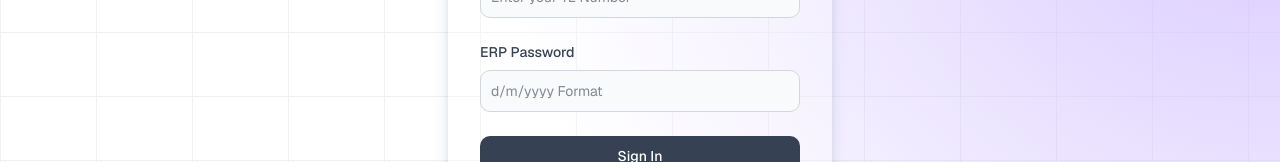
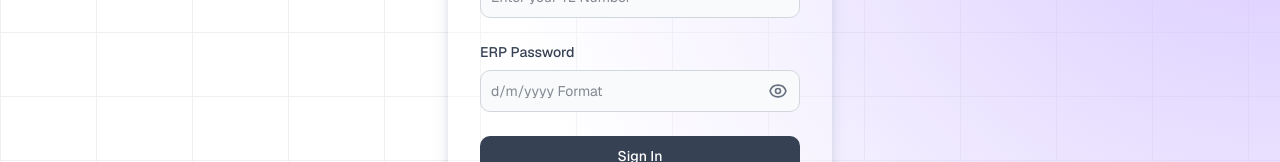
Before and after one commit to Nandith-0777/OnDotNext, a Next.js app: page / in a window 1280 px wide. Shown: the part 416-578 px from the top of the page. Built offline with nearby package versions, Linux system fonts and the light colour scheme.

Commit message:
few ui/ux changes

```diff
--- a/src/app/page.js
+++ b/src/app/page.js
@@ -81,6 +81,7 @@ export default function InputComponent() {
   const [isAdmin, setIsAdmin] = useState(false);
   const [showContributorsModal, setShowContributorsModal] = useState(false);
   const [isEditingContributors, setIsEditingContributors] = useState(false);
+  const [showPassword, setShowPassword] = useState(false);
   const [draftContributors, setDraftContributors] = useState([]);
   const [savingContributors, setSavingContributors] = useState(false);
   const [contributorsError, setContributorsError] = useState("");
@@ -484,15 +485,59 @@ export default function InputComponent() {
                     >
                       ERP Password
                     </label>
+                    <div className="relative">
                       <input
                         id="password"
-                      type="password"
+                        type={showPassword ? "text" : "password"}
                         value={password}
                         onChange={(e) => setPassword(e.target.value)}
-                      className="bg-gray-50 border border-gray-300 text-gray-900 text-sm rounded-lg focus:ring-indigo-500 focus:border-indigo-500 block w-full p-2.5"
+                        className="bg-gray-50 border border-gray-300 text-gray-900 text-sm rounded-lg focus:ring-indigo-500 focus:border-indigo-500 block w-full p-2.5 pr-10"
                         placeholder="d/m/yyyy Format"
                         required
                       />
+                      <button
+                        type="button"
+                        onClick={() => setShowPassword(!showPassword)}
+                        className="absolute inset-y-0 right-0 flex items-center pr-3 text-gray-500 hover:text-gray-700 focus:outline-none"
+                        aria-label={showPassword ? "Hide password" : "Show password"}
+                      >
+                        {showPassword ? (
+                          <svg
+                            className="w-5 h-5"
+                            fill="none"
+                            stroke="currentColor"
+                            viewBox="0 0 24 24"
+                          >
+                            <path
+                              strokeLinecap="round"
+                              strokeLinejoin="round"
+                              strokeWidth={2}
+                              d="M13.875 18.825A10.05 10.05 0 0112 19c-4.478 0-8.268-2.943-9.543-7a9.97 9.97 0 011.563-3.029m5.858.908a3 3 0 114.243 4.243M9.878 9.878l4.242 4.242M9.88 9.88l-3.29-3.29m7.532 7.532l3.29 3.29M3 3l3.29 3.29m0 0L3 3m3.29 3.29L3 3"
+                            />
+                          </svg>
+                        ) : (
+                          <svg
+                            className="w-5 h-5"
+                            fill="none"
+                            stroke="currentColor"
+                            viewBox="0 0 24 24"
+                          >
+                            <path
+                              strokeLinecap="round"
+                              strokeLinejoin="round"
+                              strokeWidth={2}
+                              d="M15 12a3 3 0 11-6 0 3 3 0 016 0z"
+                            />
+                            <path
+                              strokeLinecap="round"
+                              strokeLinejoin="round"
+                              strokeWidth={2}
+                              d="M2.458 12C3.732 7.943 7.523 5 12 5c4.478 0 8.268 2.943 9.542 7-1.274 4.057-5.064 7-9.542 7-4.477 0-8.268-2.943-9.542-7z"
+                            />
+                          </svg>
+                        )}
+                      </button>
+                    </div>
                   </div>
                   <button
                     type="submit"
@@ -601,7 +646,8 @@ export default function InputComponent() {
                             </span>
                             <span className="text-lg sm:text-xl md:text-2xl font-semibold text-gray-600">%</span>
                           </div>
-                          <div className="w-full bg-gray-200 rounded-full h-2.5 sm:h-3 overflow-hidden">
+                          <div className="w-full mt-1 sm:mt-2">
+                            <div className="mx-2 sm:mx-4 bg-gray-200 rounded-full h-2.5 sm:h-3 overflow-hidden">
                               <div
                                 className={`h-2.5 sm:h-3 rounded-full transition-all duration-1000 ease-out ${
                                 courseSummary.totalPercentage < 75
@@ -610,6 +656,7 @@ export default function InputComponent() {
                                 }`}
                                 style={{ width: `${courseSummary.totalPercentage}%` }}
                               ></div>
+                            </div>
                           </div>
                         </div>
 
@@ -678,15 +725,17 @@ export default function InputComponent() {
                           {stats.percentage.toFixed(2)}%
                         </span>
                       </div>
-                      <div className="w-full bg-gray-200 rounded-full h-2 sm:h-2.5 my-2 sm:my-3 overflow-hidden">
+                      <div className="w-full my-2 sm:my-3">
+                        <div className="mx-2 sm:mx-4 bg-gray-200 rounded-full h-2.5 sm:h-3 overflow-hidden">
                           <div
-                          className={`h-2 sm:h-2.5 rounded-full transition-all duration-1000 ease-out ${
+                            className={`h-2.5 sm:h-3 rounded-full transition-all duration-1000 ease-out ${
                             stats.percentage < 75
                               ? "bg-gradient-to-r from-red-700 to-red-500"
                               : "bg-gradient-to-r from-green-600 to-green-500"
                           }`}
                           style={{ width: `${stats.percentage}%` }}
                         ></div>
+                        </div>
                       </div>
                       {/*  Show disabled reason OR normal stats */}
                       {stats.disabledReason ? (
@@ -763,7 +812,12 @@ export default function InputComponent() {
             <button
               type="button"
               onClick={() => setShowContributorsModal(true)}
-              className="fixed bottom-4 right-4 z-30 h-10 w-10 sm:h-11 sm:w-11 rounded-full bg-gradient-to-br from-purple-500/80 to-pink-500/80 shadow-lg shadow-purple-500/40 border border-white/40 flex items-center justify-center text-xl sm:text-2xl hover:scale-105 active:scale-95 transition-transform backdrop-blur-md"
+              className="fixed bottom-4 right-4 z-30 h-10 w-10 sm:h-11 sm:w-11 rounded-full bg-gradient-to-br from-purple-500/90 to-pink-500/90 shadow-lg shadow-purple-500/40 border border-white/50 flex items-center justify-center text-xl sm:text-2xl hover:scale-105 active:scale-95 transition-transform backdrop-blur-md will-change-transform"
+              style={{
+                WebkitBackfaceVisibility: 'hidden',
+                backfaceVisibility: 'hidden',
+                transform: 'translateZ(0)'
+              }}
               aria-label="Contributors"
             >
               🥚
```
Lines whose indentation alone changed are shown as unchanged.
